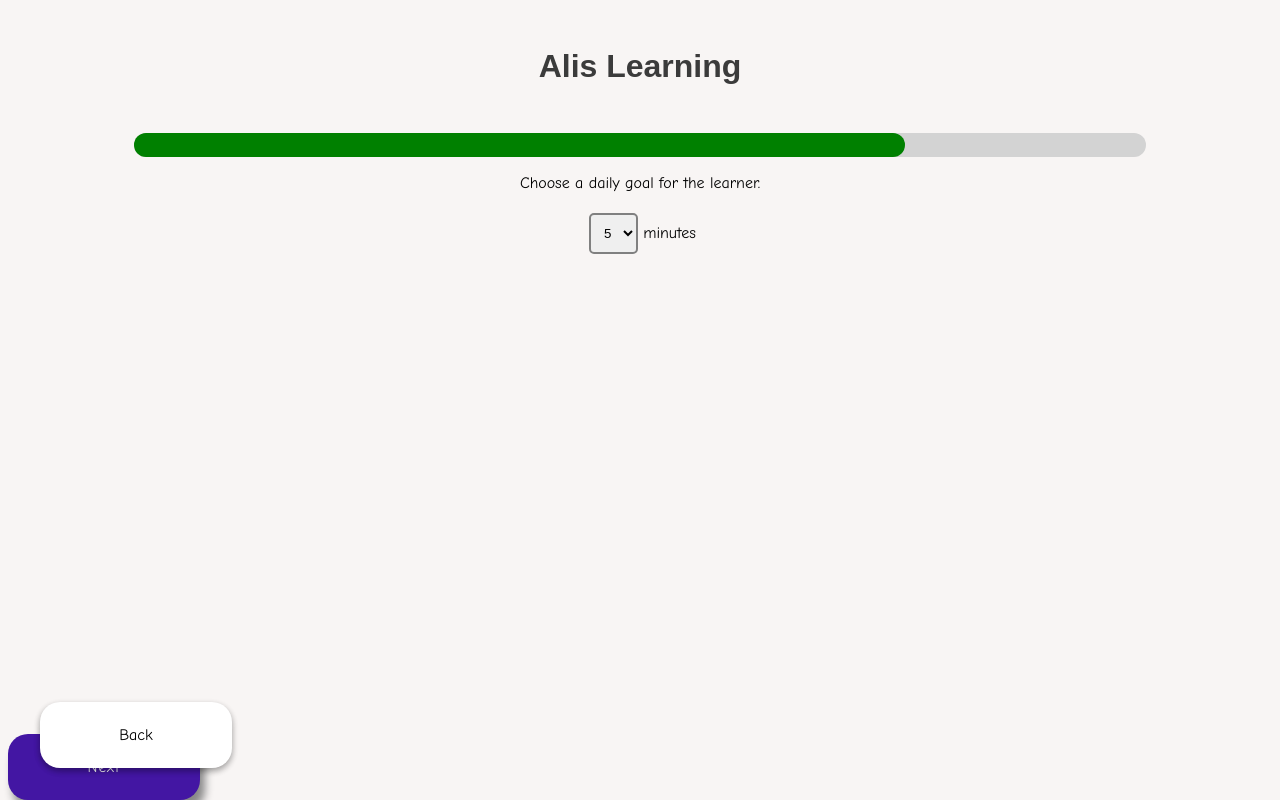
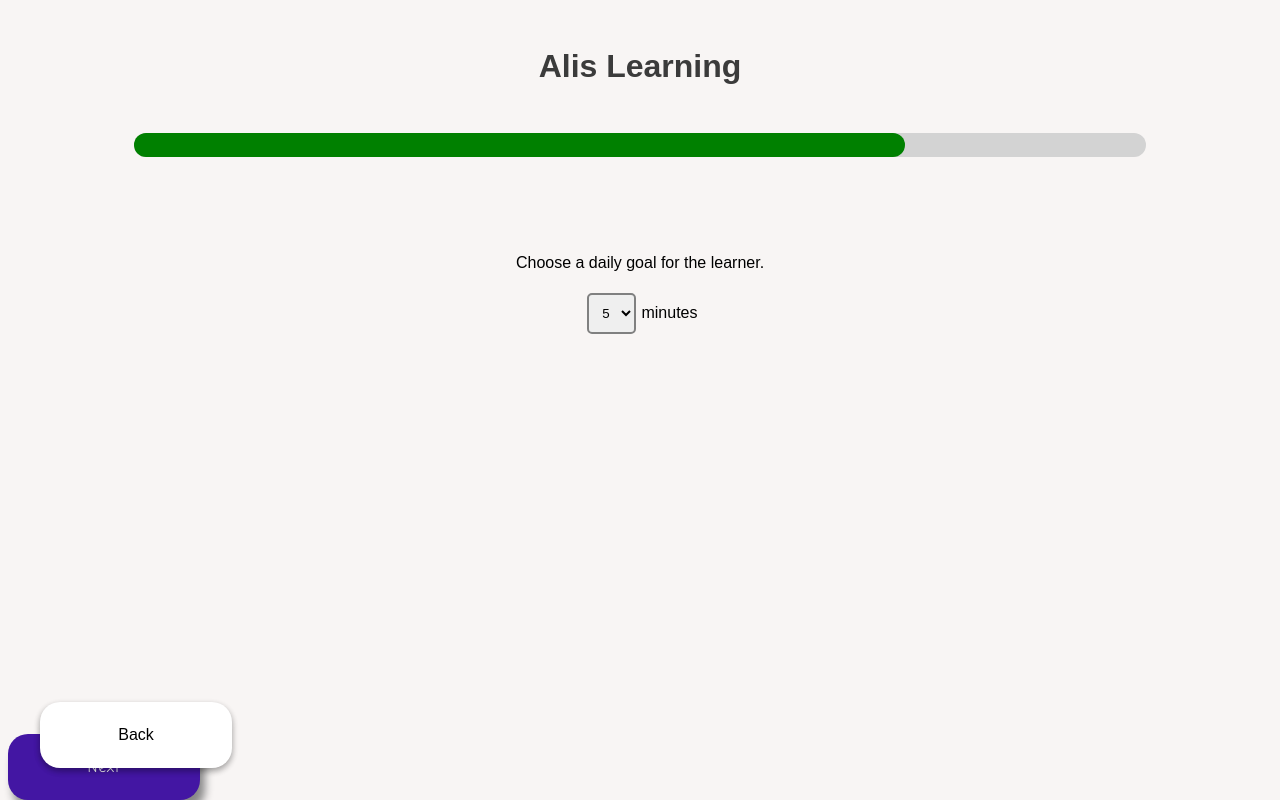
Before and after one commit to fac24/alis-learning, a Next.js app: page /adult-onboarding4 in a window 1280 px wide. Built offline with nearby package versions, Linux system fonts and the light colour scheme.

Commit message:
Add arial for adult pages

```diff
--- /dev/null
+++ b/components/AdultLayout.js
@@ -0,0 +1,3 @@
+export default function AdultLayout({ children }) {
+  return <div style={{ fontFamily: "Arial, sans-serif" }}>{children}</div>;
+}
--- a/pages/adult-onboarding4.js
+++ b/pages/adult-onboarding4.js
@@ -4,6 +4,7 @@ import AdultText from "../components/Styled-Components/AdultText";
 import AdultProgress from "../components/AdultProgress";
 import AdultForm from "../components/Styled-Components/AdultForm";
 import styled from "styled-components";
+import AdultLayout from "../components/AdultLayout";
 
 export default function Adult({ setLearnerGoal }) {
   const getGoal = (e) => {
@@ -14,8 +15,11 @@ export default function Adult({ setLearnerGoal }) {
 
   return (
     <>
+      <AdultLayout>
         <AdultProgress completed={80} />
-      <AdultText>Choose a daily goal for the learner.</AdultText>
+        <AdultText style={{ paddingTop: 80 }}>
+          Choose a daily goal for the learner.
+        </AdultText>
         <AdultForm onSubmit={getGoal}>
           <label>
             <StyledSelect type="select" name="time">
@@ -28,6 +32,7 @@ export default function Adult({ setLearnerGoal }) {
           <AdultsNext page={4} />
         </AdultForm>
         <AdultsBack page={4} />
+      </AdultLayout>
     </>
   );
 }
--- a/pages/adult-onboarding5.js
+++ b/pages/adult-onboarding5.js
@@ -3,10 +3,12 @@ import AdultsNext from "../components/AdultsNext";
 import AdultText from "../components/Styled-Components/AdultText";
 import Title from "../components/Styled-Components/Title";
 import AdultProgress from "../components/AdultProgress";
+import AdultLayout from "../components/AdultLayout";
 
 export default function Adult() {
   return (
     <>
+      <AdultLayout>
         <AdultProgress completed={105} />
         <Title>Great.</Title>
         <AdultText>
@@ -15,6 +17,7 @@ export default function Adult() {
         </AdultText>
         <AdultsNext page={5} />
         <AdultsBack page={5} />
+      </AdultLayout>
     </>
   );
 }
```
Also changed, not shown: pages/adult-onboarding1.js (+4 -4 lines), pages/adult-onboarding2.js (+8 -5 lines), pages/adult-onboarding3.js (+12 -2 lines). Lines whose indentation alone changed are shown as unchanged.
